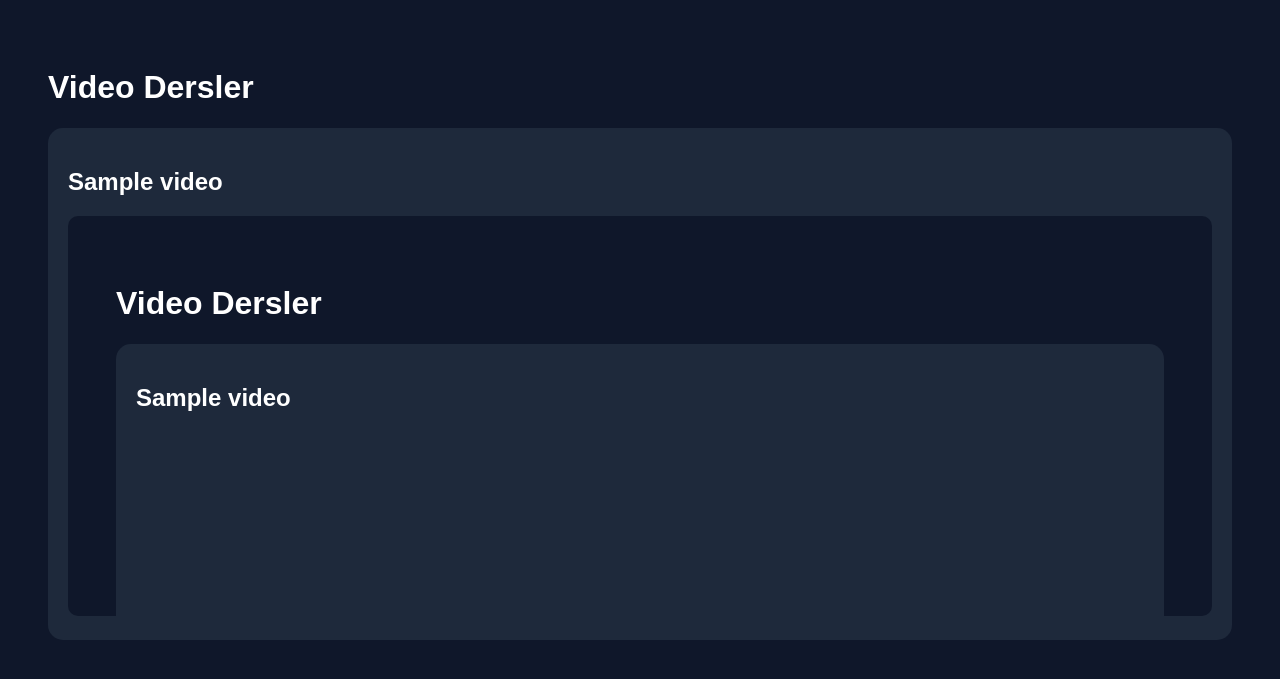
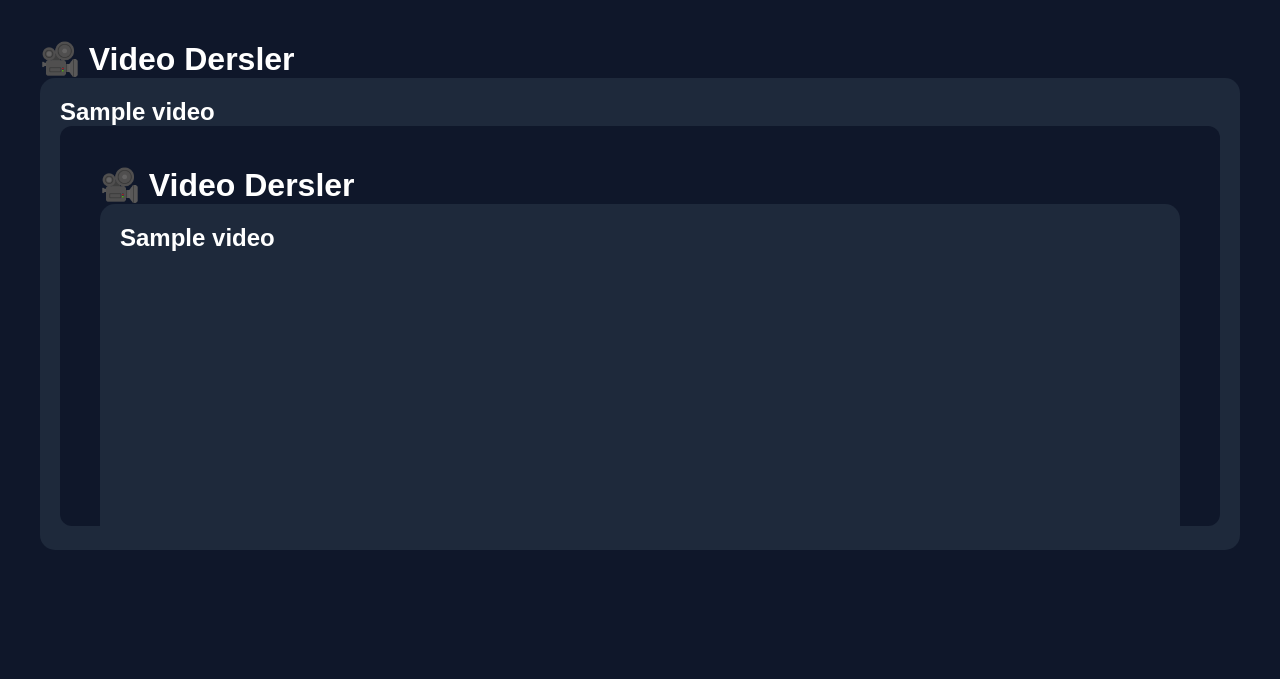
Before and after one commit to 242201012-sketch/ai-egitim-sistemi, a Flask app: template templates/video_lesson.html in a window 1280 px wide. Shown: the top 679 px of the page. Run offline with Flask 3, Linux system fonts and the light colour scheme; the template is opened without the code that fills it: most values are stand-ins (such as "Sample title", 1, 10 or a date in 2020).

Commit message:
Update video_lesson.html

```diff
--- a/templates/video_lesson.html
+++ b/templates/video_lesson.html
@@ -4,6 +4,8 @@
     <meta charset="UTF-8">
     <meta name="viewport" content="width=device-width, initial-scale=1.0">
     <title>Video Dersler</title>
+
+    <link rel="stylesheet" href="{{ url_for('static', filename='style.css') }}">
 
     <style>
 
@@ -25,14 +27,15 @@
             width:100%;
             height:400px;
             border:none;
-            border-radius:10px;
+            border-radius:12px;
         }
 
     </style>
+
 </head>
 <body>
 
-    <h1>Video Dersler</h1>
+    <h1>🎥 Video Dersler</h1>
 
     {% for video in videos %}
 
```
